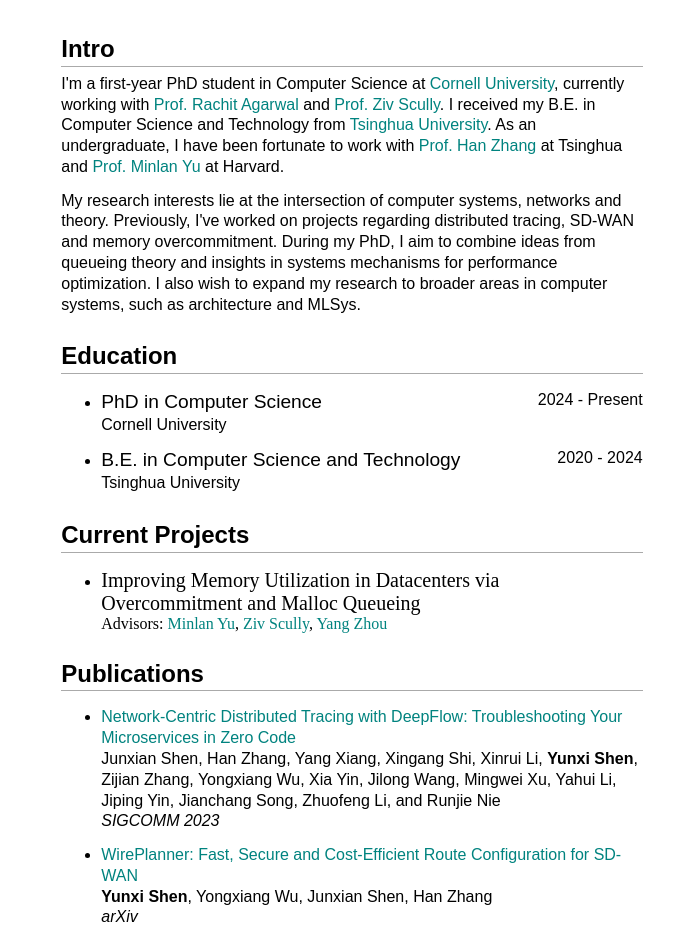
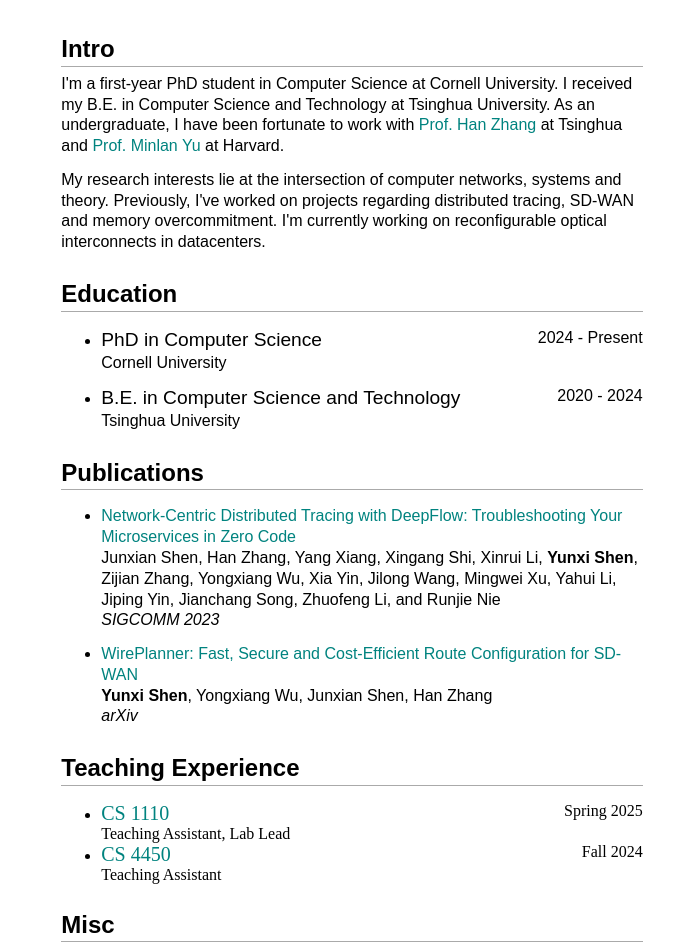
Before and after one commit to yxshen20/yxshen20.github.io, a plain HTML site: page index.html in a window 1280 px wide. Shown: the top 947 px of the page, 288-962 px from the left. Drawn offline with Linux system fonts and the light colour scheme.

Commit message:
feb 12 update

```diff
--- a/index.html
+++ b/index.html
@@ -30,17 +30,19 @@
                 <div class="main-content">
                     <h2 id="intro">Intro</h2>
                     <p>
-                        I'm a first-year PhD student in Computer Science at <a href="https://www.cs.cornell.edu/" target="_blank">Cornell University</a>, currently working with
-                        <a href="https://www.cs.cornell.edu/~ragarwal/" target="_blank">Prof. Rachit Agarwal</a> and <a href="https://ziv.codes/" target="_blank">Prof. Ziv Scully</a>.
-                        I received my B.E. in Computer Science and Technology from <a href="https://www.cs.tsinghua.edu.cn/csen/" target="_blank">Tsinghua University</a>.
+                        I'm a first-year PhD student in Computer Science at Cornell University.
+                        <!-- , working with -->
+                        <!-- Prof. <a href="https://www.cs.cornell.edu/~hweather/" target="_blank">Hakim Weatherspoon</a> and Prof. <a href="https://ziv.codes/" target="_blank">Ziv Scully</a>.  -->
+                        I received my B.E. in Computer Science and Technology at Tsinghua University.
                         As an undergraduate, I have been fortunate to work with
                         <a href="https://www.insc.tsinghua.edu.cn/info/1157/2458.htm" target="_blank">Prof. Han Zhang</a> at Tsinghua and
                         <a href="http://minlanyu.seas.harvard.edu/" target="_blank">Prof. Minlan Yu</a> at Harvard.
                     </p>
                     <p>
-                        My research interests lie at the intersection of computer systems, networks and theory. Previously, I've worked on projects regarding distributed tracing, SD-WAN and memory overcommitment.
-                        During my PhD, I aim to combine ideas from queueing theory and insights in systems mechanisms for performance optimization.
-                        I also wish to expand my research to broader areas in computer systems, such as architecture and MLSys.
+                        My research interests lie at the intersection of computer networks, systems and theory. Previously, I've worked on projects regarding distributed tracing, SD-WAN and memory overcommitment.
+                        I'm currently working on reconfigurable optical interconnects in datacenters.
+                        <!-- During my PhD, I aim to combine ideas from queueing theory and insights in systems mechanisms for performance optimization.
+                        I also wish to expand my research to broader areas in computer systems, such as architecture and MLSys. -->
                     </p>
 
                     <h2 id="education">Education</h2>
@@ -59,15 +61,6 @@
                         </li>
                     </ul>
 
-                    <h2 id="projects">Current Projects</h2>
-                    <ul>
-                        <li>
-                            <span style="font-size: 125%"> Improving Memory Utilization in Datacenters via Overcommitment and Malloc Queueing</span> <br>
-                            Advisors: <a href="http://minlanyu.seas.harvard.edu/" target="_blank">Minlan Yu</a>, <a href="https://ziv.codes/" target="_blank">Ziv Scully</a>,
-                            <a href="https://yangzhou1997.github.io/" target="_blank">Yang Zhou</a> <br>
-                            <!-- - We address the underutilization of memory in datacenters by leveraging aggressive overcommitment strategies and queueing memory allocations in the case of memory shortage. -->
-                        </li>
-                    </ul>
 
                     <h2 id="publications">Publications</h2>
                     <ul>
@@ -84,6 +77,23 @@
                                 <b>Yunxi Shen</b>, Yongxiang Wu, Junxian Shen, Han Zhang<br>
                                 <i>arXiv</i>
                             </p>
+                        </li>
+                    </ul>
+
+                    <h2 id="teaching">Teaching Experience</h2>
+                    <ul>
+                        <!-- <li>
+                            <span style="font-size: 125%"> Improving Memory Utilization in Datacenters via Overcommitment and Malloc Queueing</span> <br>
+                            Advisors: <a href="http://minlanyu.seas.harvard.edu/" target="_blank">Minlan Yu</a>, <a href="https://ziv.codes/" target="_blank">Ziv Scully</a>,
+                            <a href="https://yangzhou1997.github.io/" target="_blank">Yang Zhou</a> <br>
+                        </li> -->
+                        <li>
+                            <span style="font-size: 125%"><a href="https://www.cs.cornell.edu/courses/cs1110/2025sp/" target="_blank">CS 1110</a></span> <span class="align-right">Spring 2025</span> <br>
+                            Teaching Assistant, Lab Lead <br>
+                        </li>
+                        <li>
+                            <span style="font-size: 125%"><a href="https://www.racheesingh.com/computernetworks-fa24/" target="_blank">CS 4450</a></span> <span class="align-right">Fall 2024</span> <br>
+                            Teaching Assistant <br>
                         </li>
                     </ul>
 
@@ -118,7 +128,7 @@
         <br>
         <div class="footer">
             <p>
-                Last updated: Sep. 2024
+                Last updated: Feb. 2025
                 <br>
                 I have not updated my CV since my PhD application. I should really do something about that :/
                 <!-- <br> © Copyright 2024 Yunxi Shen -->
```
